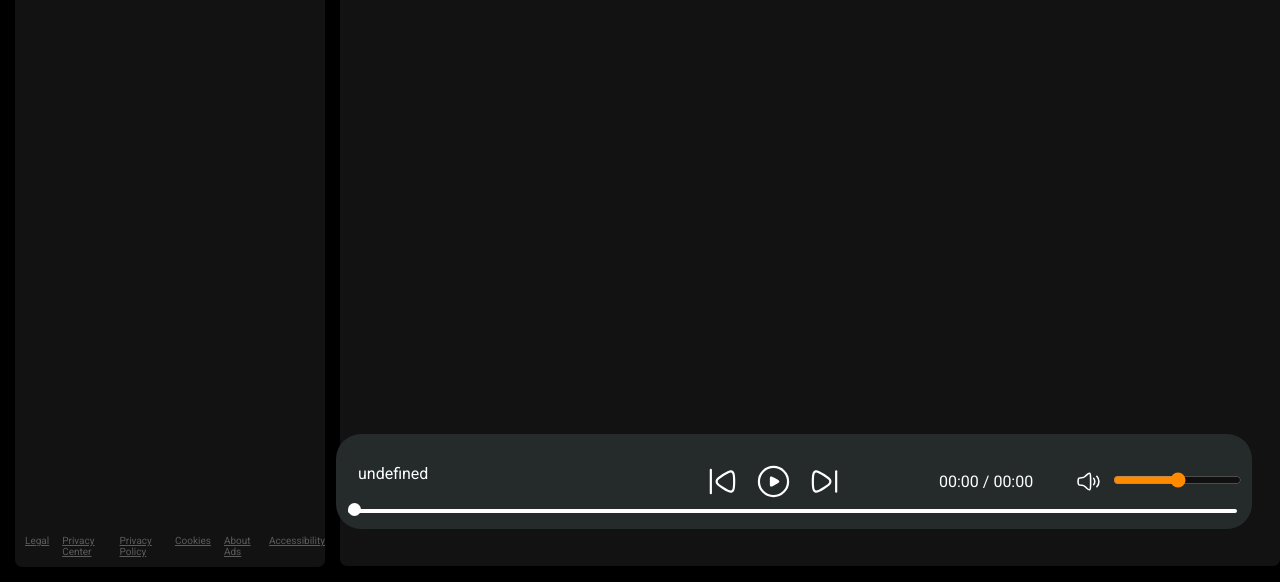
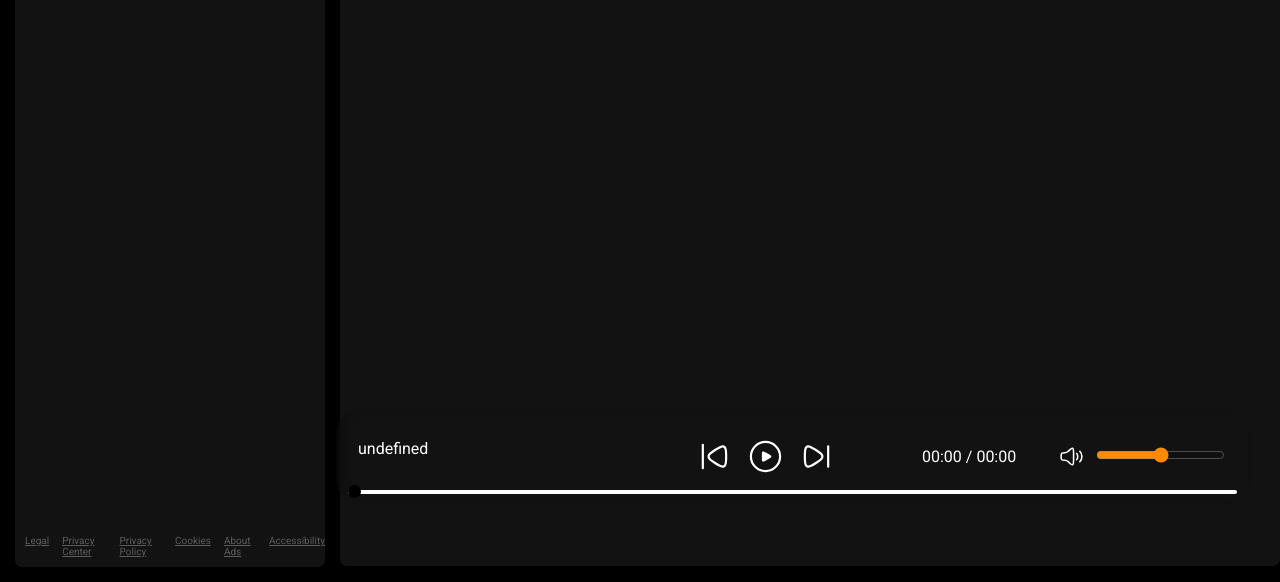
Before and after one commit to AliyasAhmed/MusicPlayer, a plain HTML site: page index.html in a window 1280 px wide. Shown: the part 261-843 px from the top of the page. Drawn offline with Linux system fonts and the light colour scheme; no server answers.

Commit message:
Update styles.css

```diff
--- a/css/styles.css
+++ b/css/styles.css
@@ -22,7 +22,24 @@ body {
   width: 75vw;
   position: relative;
 }
-
+#play{
+  filter: invert(1);
+}
+#previous{
+  filter: invert(1);
+}
+#next{
+  filter: invert(1);
+}
+.songinfo{
+  filter: invert(1);
+}
+.songtime{
+  filter: invert(1);
+}
+.volume{
+  filter: invert(1);
+}
 .home ul li {
   list-style: none;
   width: 14px;
@@ -163,9 +180,11 @@ body {
   /* justify-content: center; */
   /* align-items: center; */
   position: fixed;
-  bottom: 10px;
-  filter: invert(1);
-  background-color: #dad5d5;
+  bottom: 35px;
+  /* filter: invert(1); */
+  /* background-color: #dad5d5; */
+  background: transparent;
+  backdrop-filter: blur(8px);
   border-radius: 25px;
   width: 90%;
   padding: 10px;
@@ -228,10 +247,10 @@ body {
 .seekbar {
   height: 4px;
   width: 97%;
-  background: black;
+  background: rgb(255, 255, 255);
   border-radius: 10px;
   position: absolute;
-  bottom: 14px;
+  bottom: 8px;
   margin: 2px;
   cursor: pointer;
 }
@@ -241,7 +260,7 @@ body {
   border-radius: 13px;
   background-color: black;
   position: relative;
-  bottom: 6px;
+  bottom: 5px;
   left: 0%;
   transition: left 0.5s;
 }
@@ -269,6 +288,7 @@ body {
   align-items: center;
   gap: 12px;
   cursor: pointer;
+  padding-right: 17px;
 }
 .range input {
   cursor: pointer;
@@ -292,6 +312,10 @@ body {
     height: 100vh;
     top: 0;
   }
+  .playbar{
+    bottom: 0px;
+  }
+
   .songinfo,
   .songtime {
     width: auto;
@@ -314,6 +338,7 @@ body {
   }
   .playbar {
     width: calc(100vw - 75px);
+    padding-right: 17px;
   }
   .seekbar {
     width: calc(100vw - 75px);
@@ -377,4 +402,7 @@ body {
     opacity: 1;
     top: 300px;
   }
+  .playbar{
+    bottom: 0px;
+  }
 }
```
